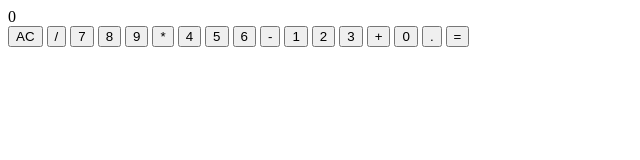
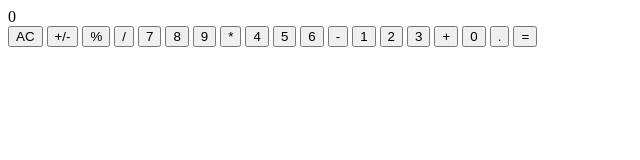
Before and after one commit to sfratczak/odin-calculator, a plain HTML site: page index.html in a window 1280 px wide. Shown: the whole page, without its empty margins (0-640 px from the left). Drawn offline with Linux system fonts and the light colour scheme.

Commit message:
Add negative and percent buttons to index.html

```diff
--- a/index.html
+++ b/index.html
@@ -10,6 +10,8 @@
     <div id="calculator">
       <div id="display"></div>
       <button id="allClear">AC</button>
+      <button id="negative">+/-</button>
+      <button id="percent">%</button>
       <button class="operator">/</button>
       <button class="operand">7</button>
       <button class="operand">8</button>
```
